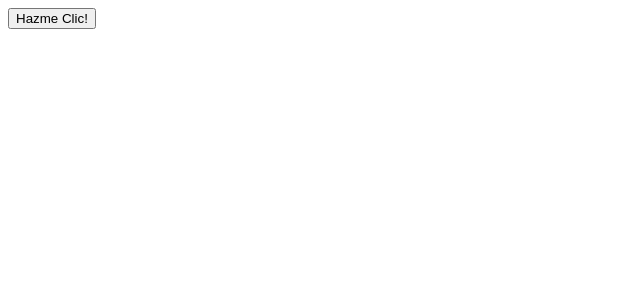
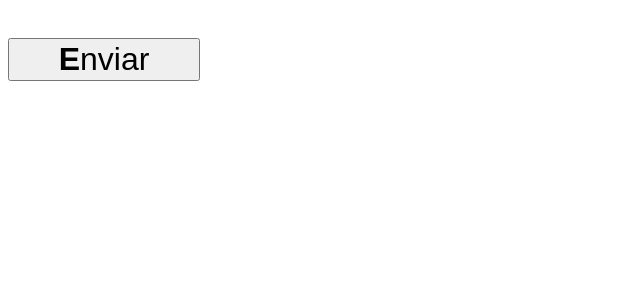
Before and after one commit to AaronAlons/DADM-2024, a Vue app: page / in a window 1280 px wide. Shown: the top 300 px of the page, without its empty margins (0-640 px from the left). Built offline with nearby package versions, Linux system fonts and the light colour scheme.

Commit message:
🤔FEAT: First Slot

```diff
--- a/src/App.vue
+++ b/src/App.vue
@@ -4,7 +4,9 @@ import fancyButton from './components/FancyButton.vue';
 
 <template>
   <div class="content">
-    <fancy-button />
+    <fancy-button>
+      <strong>E</strong>nviar
+      </fancy-button>
   </div>
 </template>
 
--- a/src/components/FancyButton.vue
+++ b/src/components/FancyButton.vue
@@ -1,10 +1,18 @@
 <template>
-    <button>Hazme Clic!</button>
+    <button>
+      <slot></slot>
+    </button>
   </template>
-
   <script setup>
   </script>
 
   <style scoped>
-
+  .content{
+  text-align: center;
+}
+button{
+  width: 12rem;
+  margin: 30px auto;
+  font-size: 2rem;
+}
   </style>
```
